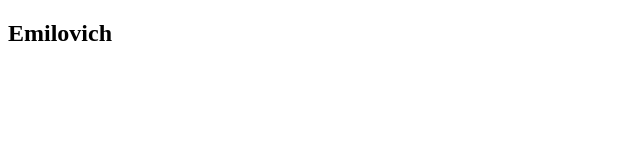
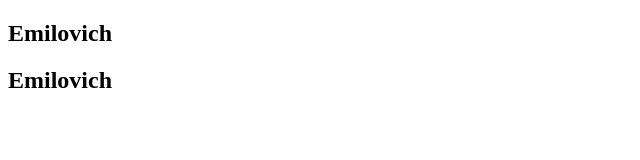
Before and after one commit to Manvel901/remote-test-2, a plain HTML site: page index.html in a window 1280 px wide. Shown: the whole page, without its empty margins (0-640 px from the left). Drawn offline with Linux system fonts and the light colour scheme.

Commit message:
Update index.html

```diff
--- a/index.html
+++ b/index.html
@@ -3,5 +3,6 @@
   <body>
     <title> Manvel navoyan </title>
     <h2> Emilovich </h2>
+    <h2> Emilovich </h2>
   </body>
 </head>
```
